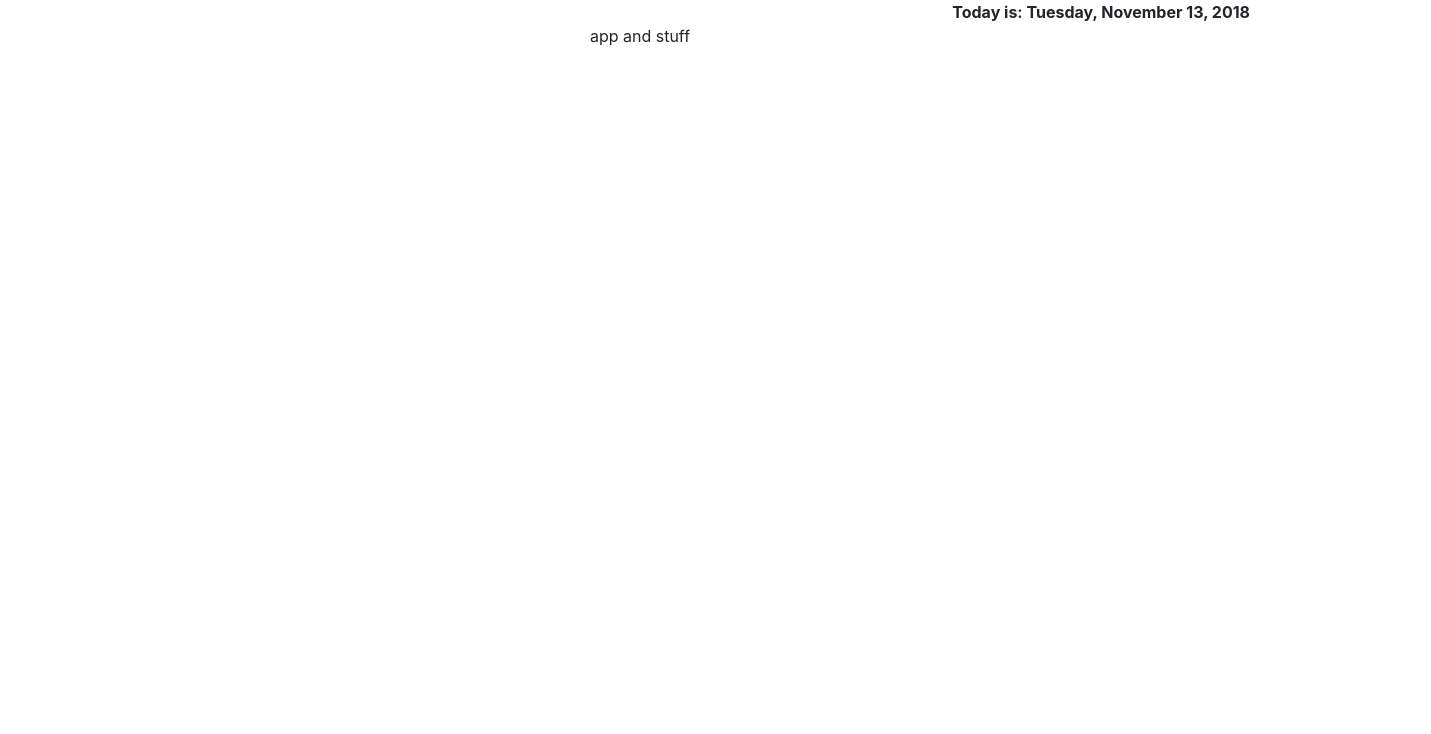
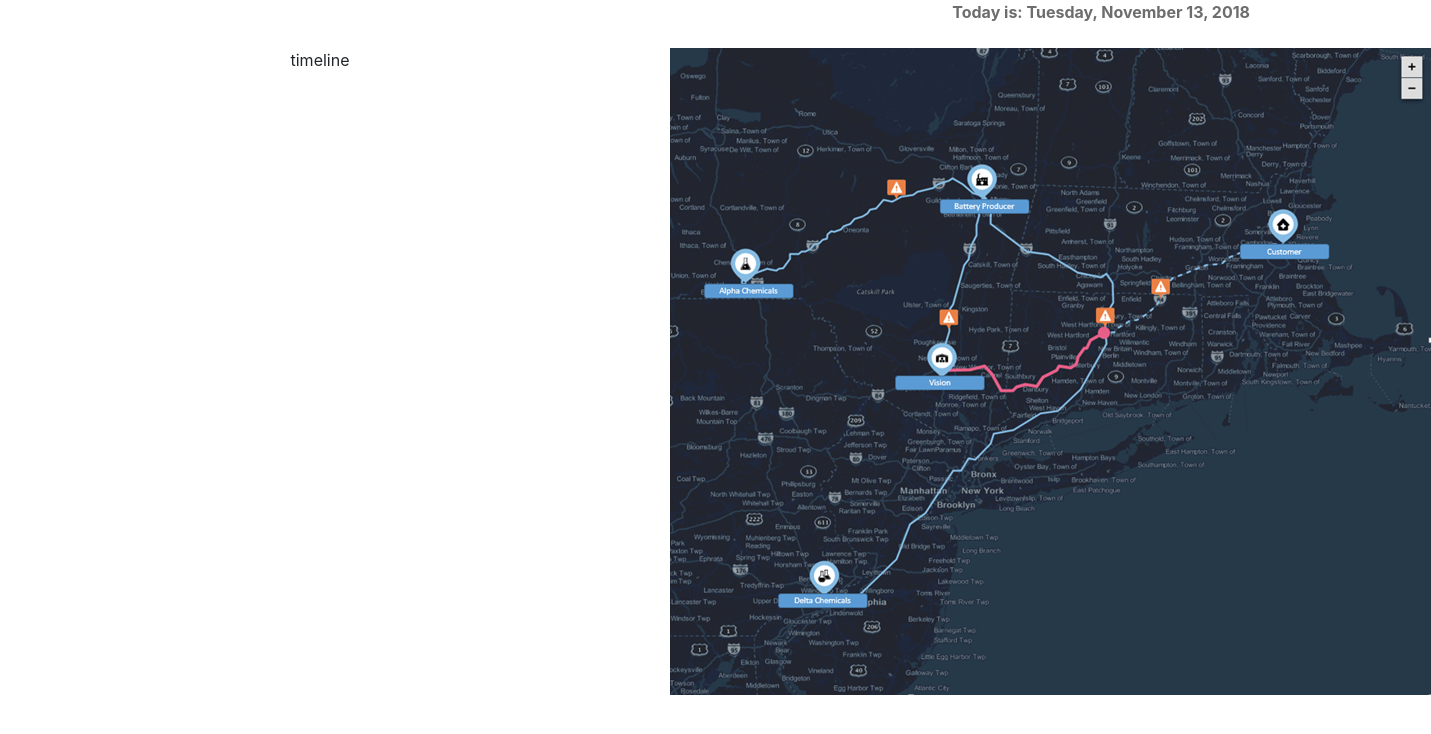
Before and after one commit to EnriqueRE/blockchain-map, a React (Create React App) app: page / in a window 1280 px wide. Shown: the top 734 px of the page, 1431 px wide, since content can reach past the window. Built offline with nearby package versions, Linux system fonts and the light colour scheme.

Commit message:
Added map placeholder

```diff
--- a/src/App.js
+++ b/src/App.js
@@ -1,6 +1,7 @@
 import React, { Component } from 'react';
 import './App.css';
 import { TimeHeader } from './TimeHeader/TimeHeader';
+import { Map } from './Map/Map';
 
 class App extends Component {
   render() {
@@ -11,8 +12,10 @@ class App extends Component {
             <TimeHeader />
           </div>
         </div>
+        <div className ="row">&nbsp;</div>
         <div className="row">
-          <div className="col-md-12">app and stuff</div>
+          <div className="col col-sm-12, col-md-6, col-lg-6">timeline</div>
+          <div className="col col-sm-12, col-md-6, col-lg-6"><Map/></div>
         </div>
       </div>
     );
--- /dev/null
+++ b/src/Map/Map.jsx
@@ -0,0 +1,14 @@
+import React, {Component} from 'react';
+import mapIcon from './map.png';
+
+export class Map extends Component {
+
+  render(){
+    return(
+      <div className="col">
+        <img height="100%" width="auto" src={mapIcon} alt="map"/>
+      </div>
+    );
+  }
+
+}
--- a/src/TimeHeader/TimeHeader.css
+++ b/src/TimeHeader/TimeHeader.css
@@ -1,3 +1,7 @@
 .time-header{
   text-align: right;
+
 }
+.time-header, strong{
+  color: #6d6d6d;
+}
```
Also changed, not shown: src/Map/map.png (added).
